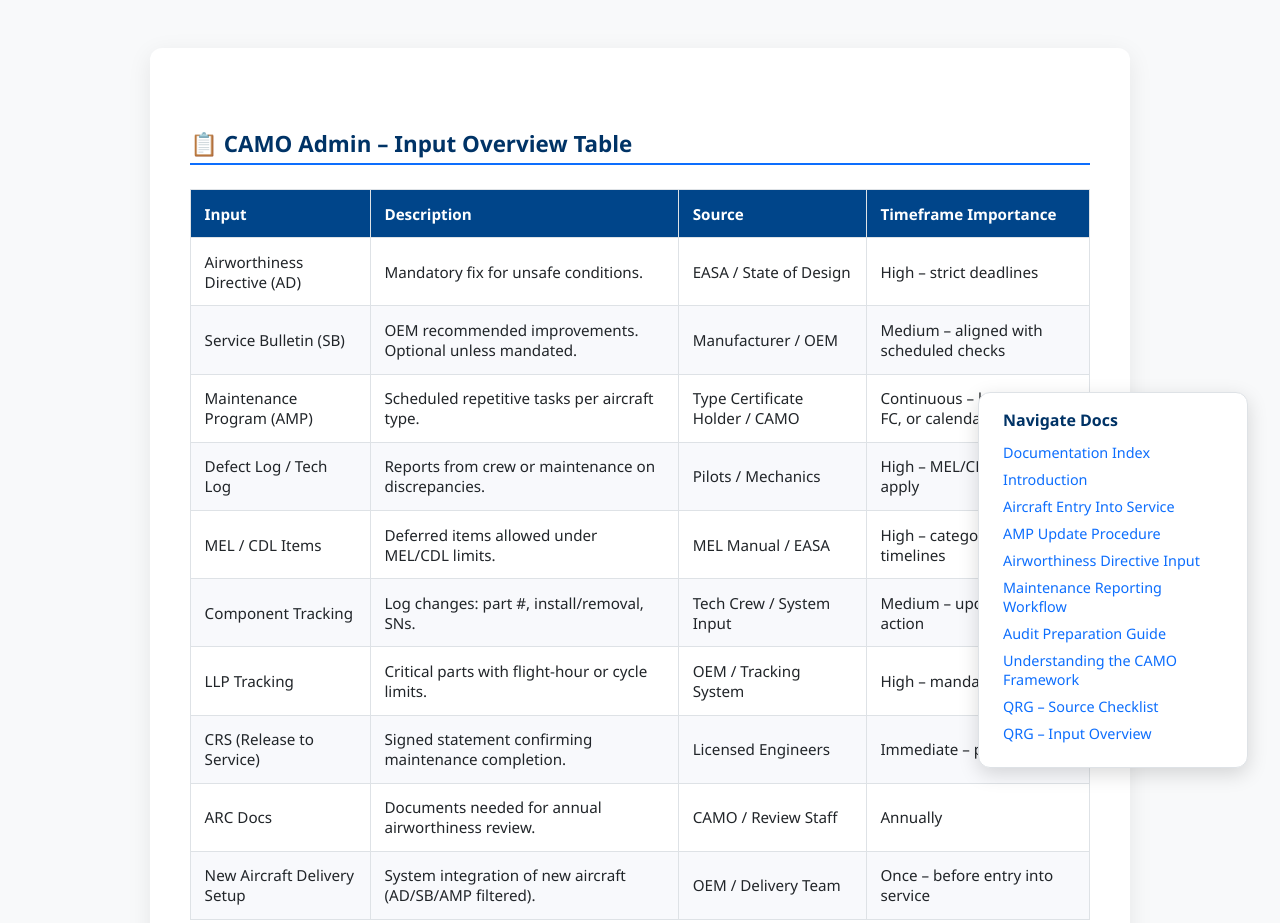
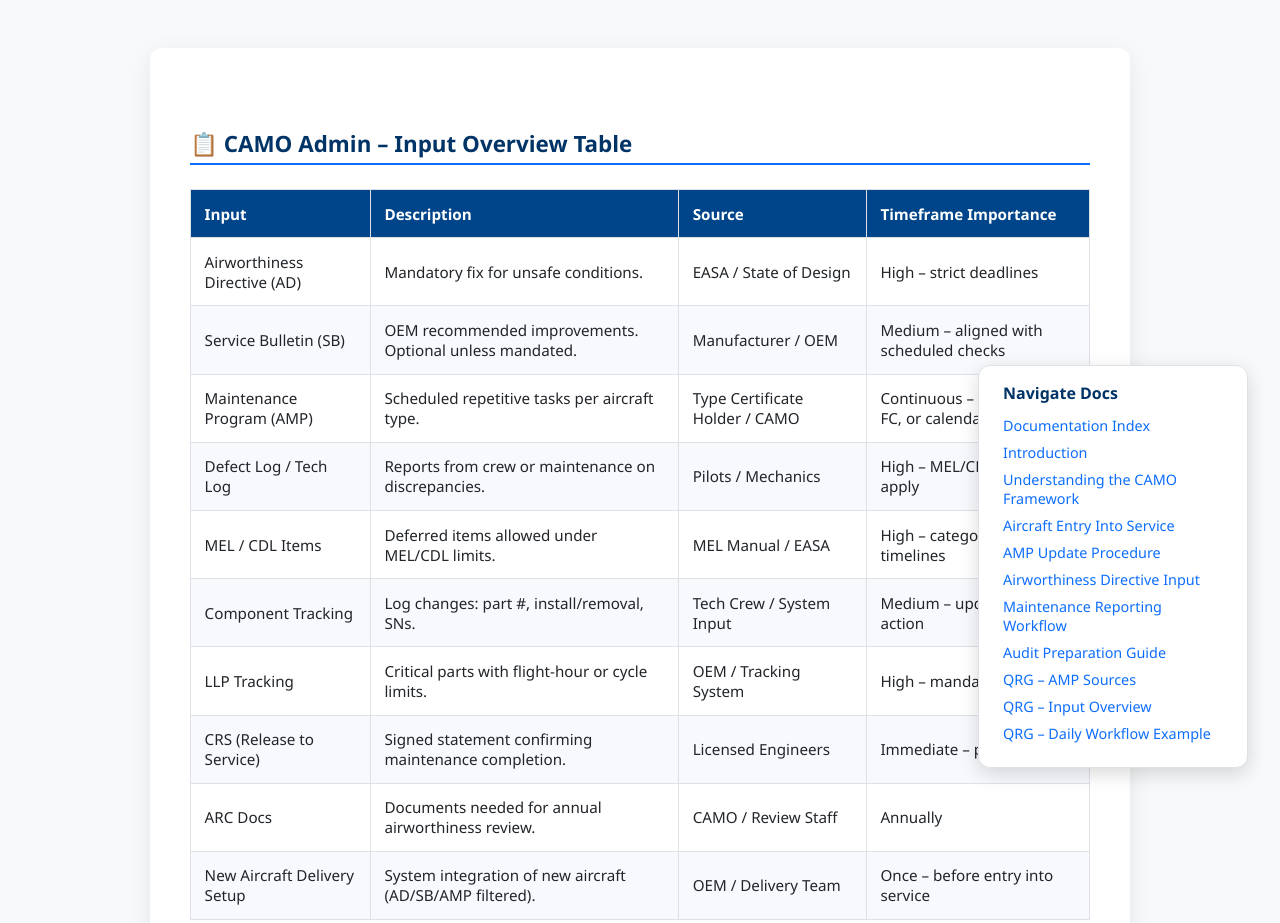
Before and after one commit to GFiorino/CAMO-Maintenance-Documentation, a plain HTML site: page QRG/Input-Overview.html in a window 1280 px wide. Shown: the top 923 px of the page. Drawn offline with Linux system fonts and the light colour scheme.

Commit message:
Update Input-Overview.html

```diff
--- a/QRG/Input-Overview.html
+++ b/QRG/Input-Overview.html
@@ -84,21 +84,22 @@
       </tbody>
     </table>
   </main>
-
 <div class="floating-menu">
   <h4>Navigate Docs</h4>
   <ul>
-    <li><a href="../index.html">Documentation Index</a></li>
-    <li><a href="../introduction.html">Introduction</a></li>
-    <li><a href="../aircraft-entry-into-service.html">Aircraft Entry Into Service</a></li>
-    <li><a href="../amp-update-procedure.html">AMP Update Procedure</a></li>
-    <li><a href="../airworthiness-directive-input.html">Airworthiness Directive Input</a></li>
-    <li><a href="../maintenance-reporting-workflow.html">Maintenance Reporting Workflow</a></li>
-    <li><a href="../audit-preparation-guide.html">Audit Preparation Guide</a></li>
-    <li><a href="../camo-framework.html">Understanding the CAMO Framework</a></li>
-    <li><a href="Source-Checklist.html">QRG – Source Checklist</a></li>
-    <li><a href="Input-Overview.html">QRG – Input Overview</a></li>
+    <li><a href="index.html">Documentation Index</a></li>
+    <li><a href="introduction.html">Introduction</a></li>
+    <li><a href="camo-framework.html">Understanding the CAMO Framework</a></li>
+    <li><a href="aircraft-entry-into-service.html">Aircraft Entry Into Service</a></li>
+    <li><a href="amp-update-procedure.html">AMP Update Procedure</a></li>
+    <li><a href="airworthiness-directive-input.html">Airworthiness Directive Input</a></li>
+    <li><a href="maintenance-reporting-workflow.html">Maintenance Reporting Workflow</a></li>
+    <li><a href="audit-preparation-guide.html">Audit Preparation Guide</a></li>
+    <li><a href="QRG/AMP-Sources.html">QRG – AMP Sources</a></li>
+    <li><a href="QRG/Input-Overview.html">QRG – Input Overview</a></li>
+    <li><a href="QRG/mrx-blue-eye-daily-workflow.html">QRG – Daily Workflow Example</a></li>
   </ul>
 </div>
+
 </body>
 </html>
```
